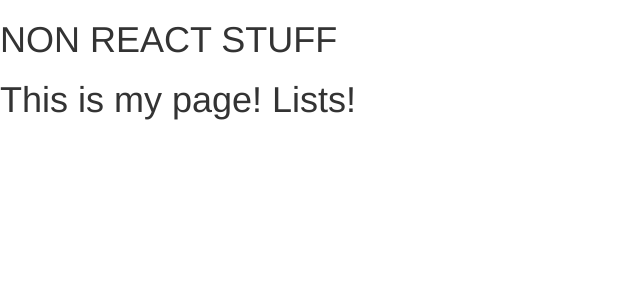
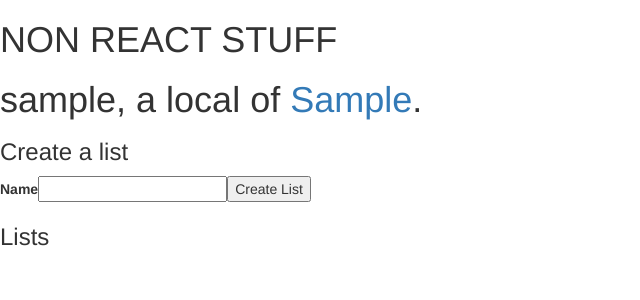
Before and after one commit to talyaacovi/lola, a Flask app: a page that uses templates/base.html in a window 1280 px wide. Shown: the part 52-352 px from the top of the page, without its empty margins (0-640 px from the left). Run offline with Flask 2, Linux system fonts and the light colour scheme; the visitor is signed in with stand-in values (Sample User, id 1); data comes from the database, SQL or seed files in the repository; data that the repository does not hold is empty; some libraries are stand-ins or nearby versions.

Commit message:
Create list functionality rewritten in React.

```diff
--- a/server.py
+++ b/server.py
@@ -127,9 +127,9 @@ def user_page(username):
 def user_page_react(username):
     """User profile page."""
 
-    # user = get_user(username)
+    user = get_user(username)
 
-    return render_template('profile-react.html', username=username)
+    return render_template('profile-react.html', city=user.city.title(), state=user.state, username=username)
 
 
 @app.route('/get-lists.json')
@@ -167,6 +167,24 @@ def add_new_list():
     else:
         flash('You already have a list with this name!')
         return redirect('/users/{}'.format(session['username']))
+
+
+@app.route('/add-list-react.json', methods=['POST'])
+def add_new_list_react():
+    """Add list to database in draft status."""
+
+    print 'IN REACT ADD NEW LIST ROUTE !!!!!!!!!!!!!!!!!!!!!!!!!!'
+    name = request.form.get('list_name')
+    status = request.form.get('status')
+    user_id = session['user_id']
+
+    lst = add_list(name, status, user_id)
+
+    if lst:
+        return jsonify(lst.to_dict())
+
+    else:
+        return 'null'
 
 
 @app.route('/search-results.json')
@@ -353,8 +371,6 @@ def list_items_react():
 def do_react_search():
     """Get search results using Yelp API and React."""
 
-    print 'IN SEARCH REACT FLASK ROUTE!!!!!!!!!!!!!!!!!!!!!!!!!!!!!!!!!!!!!!!!!!'
-
     search_term = request.args.get('term')
     username = request.args.get('username')
     user_location = get_user_location(username)
@@ -378,8 +394,6 @@ def do_react_search():
 @app.route('/add-restaurant-react.json', methods=['POST'])
 def add_restaurant_react():
     """Add Restaurant to Database using React."""
-
-    print 'IN ADD RESTAURANT REACT FLASK ROUTE!!!!!!!!!!!!!!'
 
     # get List ID and the Yelp ID of the restaurant the user wants to add.
 
--- a/static/css/main.css
+++ b/static/css/main.css
@@ -36,3 +36,11 @@ ul > li {
     height: 400px;
     width: 400px;
 }
+
+.isDisabled {
+  color: currentColor;
+  cursor: not-allowed;
+  opacity: 0.5;
+  text-decoration: none;
+  pointer-events: none;
+}
--- a/static/js/main-map.js
+++ b/static/js/main-map.js
@@ -46,6 +46,7 @@ function initMap() {
               '</div>');
 
         // call function to bind info window to map
+
         bindInfoWindow(marker, map, infoWindow, activeHtml, inactiveHtml);
 
     }
--- a/static/js/profile-react.jsx
+++ b/static/js/profile-react.jsx
@@ -18,7 +18,7 @@
 class UserPageContainer extends React.Component {
     constructor(props) {
         super(props);
-        this.state = {userLists: [], isListOpen: false, openListId: null};
+        this.state = {userLists: [], isListOpen: false, openListId: null, newListName: '', newListStatus: 'draft'};
         this.fetchUserListsAjax = this.fetchUserListsAjax.bind(this);
     }
 
@@ -38,6 +38,41 @@ class UserPageContainer extends React.Component {
     );
     }
 
+    updateInputValue(evt) {
+        this.setState({newListName: evt.target.value});
+    }
+
+    createNewList(evt) {
+        evt.preventDefault();
+
+        let listName = this.state.newListName;
+        let listStatus = this.state.newListStatus;
+
+        let payload = new FormData();
+
+        payload.append('list_name', listName);
+        payload.append('status', listStatus);
+
+        fetch('/add-list-react.json', {
+            method: 'POST',
+            body: payload,
+            credentials: 'same-origin'
+        })
+        .then((response) => response.json())
+        .then((data) => {
+                                        console.log('in create new list promise');
+                                        if (data) {
+                                            let currLists = this.state.userLists;
+                                            currLists.push(data);
+                                            this.setState({useLists: currLists});
+                                            this.setState({newListName: ''});
+                                        }
+                                        else {
+                                            alert('You already have a list with that name!');
+                                        }
+        });
+    }
+
 
     // RENDER METHOD
 
@@ -49,15 +84,17 @@ class UserPageContainer extends React.Component {
                 // let lst = this.state.userLists[i];
                 let myDiv =
                     (<div key={i}>
-                        <h2 data-list-id={this.state.userLists[i].list_id}>{this.state.userLists[i].name}</h2>
+                        <a data-list-id={this.state.userLists[i].list_id}>{this.state.userLists[i].name}</a>
                     </div>);
                 mainDiv.push(myDiv);
             }
 
         // RENDER HEADING OF PAGE
+        let cityUrl = '/cities/' + this.props.state.toUpperCase() + '/' + this.props.city.toLowerCase();
         let header =
                 <div>
-                    <h1>This is my page! Lists!</h1>
+                    <p id='msg-para'></p>
+                    <h1>{this.props.username}, a local of <a href={cityUrl}>{this.props.city}</a>.</h1>
                 </div>
 
 
@@ -69,7 +106,12 @@ class UserPageContainer extends React.Component {
             createListControls =
                     <div>
                         <div id='create-list'>
-                            <button>Create a list</button>
+                            <h3>Create a list</h3>
+                            <form onSubmit={this.createNewList.bind(this)}>
+                                <label>Name</label>
+                                <input name='list-name' value={this.state.newListName} onChange={this.updateInputValue.bind(this)} required></input>
+                                <button>Create List</button>
+                            </form>
                         </div>
                     </div>
         }
@@ -77,7 +119,9 @@ class UserPageContainer extends React.Component {
 
         return (<div>
                     {header}
-                    <div id='lists'>
+                    <div>
+                        {createListControls}
+                        <h3>Lists</h3>
                         {mainDiv}
                     </div>
                 </div>);
@@ -86,6 +130,6 @@ class UserPageContainer extends React.Component {
 
 
 ReactDOM.render(
-    <UserPageContainer listId={data['list_id']} username={data['username']} lstName={data['list_name']}/>,
+    <UserPageContainer listId={data['list_id']} username={data['username']} lstName={data['list_name']} city={data['city']} state={data['state']}/>,
     document.getElementById("root")
 );
--- a/templates/base.html
+++ b/templates/base.html
@@ -169,7 +169,13 @@
 
       else if (result == 'False' && window.location.pathname == '/') {
         $('#search-div').hide();
-        $('#msg-para').html('Please add at least 5 restaurants to your <a href="/users/' + usernameForLink + '/react-lists/favorites">Favorites</a> list to see where locals of these cities are eating!');
+        $('#msg-para').html('Add at least 5 restaurants to your <a href="/users/' + usernameForLink + '/react-lists/favorites">Favorites</a> list to see where locals of these cities are eating!');
+      }
+      // document.location.pathname.indexOf("/about/") === 0)
+      else if (result == 'False' && window.location.pathname.indexOf('/cities/') === 0) {
+        $('#top-restaurants').hide();
+        $('#city-locals a').addClass('isDisabled')
+        $('#msg-para').html('Add at least 5 restaurants to your <a href="/users/' + usernameForLink + '/react-lists/favorites">Favorites</a> list to see where these locals are eating, and which spots made it in the top 10!');
       }
     }
 
--- a/templates/city-page.html
+++ b/templates/city-page.html
@@ -15,8 +15,8 @@
     </ul>
 </div>
 
+<h2>Top 10 Favorite Local Restaurants</h2>
 <div id='top-restaurants'>
-    <h2>Top 10 Favorite Local Restaurants</h2>
     <div id='email-list'>
       <button id='email-list' data-toggle='modal' data-target='#emailModal'>Send List</button>
     </div>
--- a/templates/profile-react.html
+++ b/templates/profile-react.html
@@ -2,7 +2,9 @@
 {% block content %}
 
 <script>
-  let data = {'username': '{{ username }}'};
+  let data = {'username': '{{ username }}',
+              'city': '{{ city }}',
+              'state': '{{ state }}'};
 </script>
 
 <!-- REPLACE -->
```
Also changed, not shown: static/js/maps.js (+5 -2 lines).
